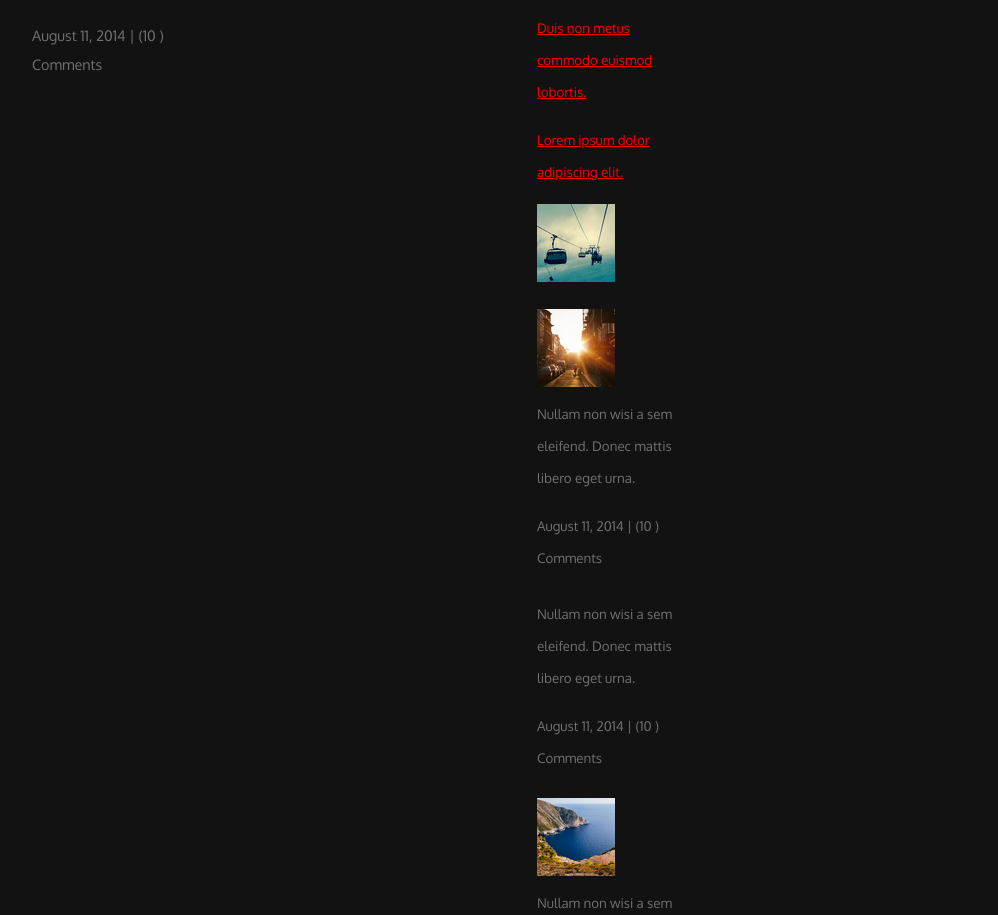
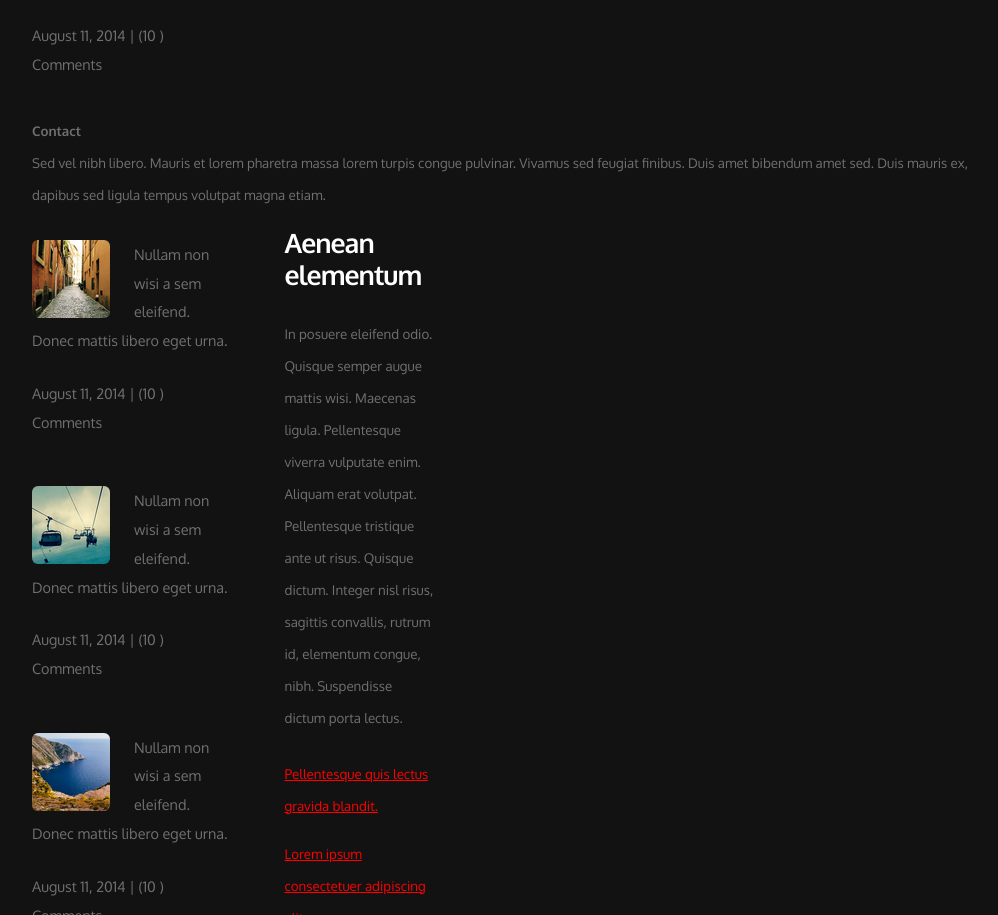
Before and after one commit to jigaru1/monochromed-web-port, a plain HTML site: page twocolumn2.html in a window 1280 px wide. Shown: the part 1973-2888 px from the top of the page, without its empty margins (128-1126 px from the left). Drawn offline with nearby package versions, Linux system fonts and the light colour scheme.

Commit message:
contact modify

```diff
--- a/twocolumn2.html
+++ b/twocolumn2.html
@@ -116,6 +116,10 @@
 							</ul>
 						</section>
 					</div>
+					<div class="intro color4">
+									<h2 class="major">Contact</h2>
+									<p>Sed vel nibh libero. Mauris et lorem pharetra massa lorem turpis congue pulvinar. Vivamus sed feugiat finibus. Duis amet bibendum amet sed. Duis mauris ex, dapibus sed ligula tempus volutpat magna etiam.</p>
+								</div>
 					<div class="3u">
 						<section>
 							<ul class="style1">
```
